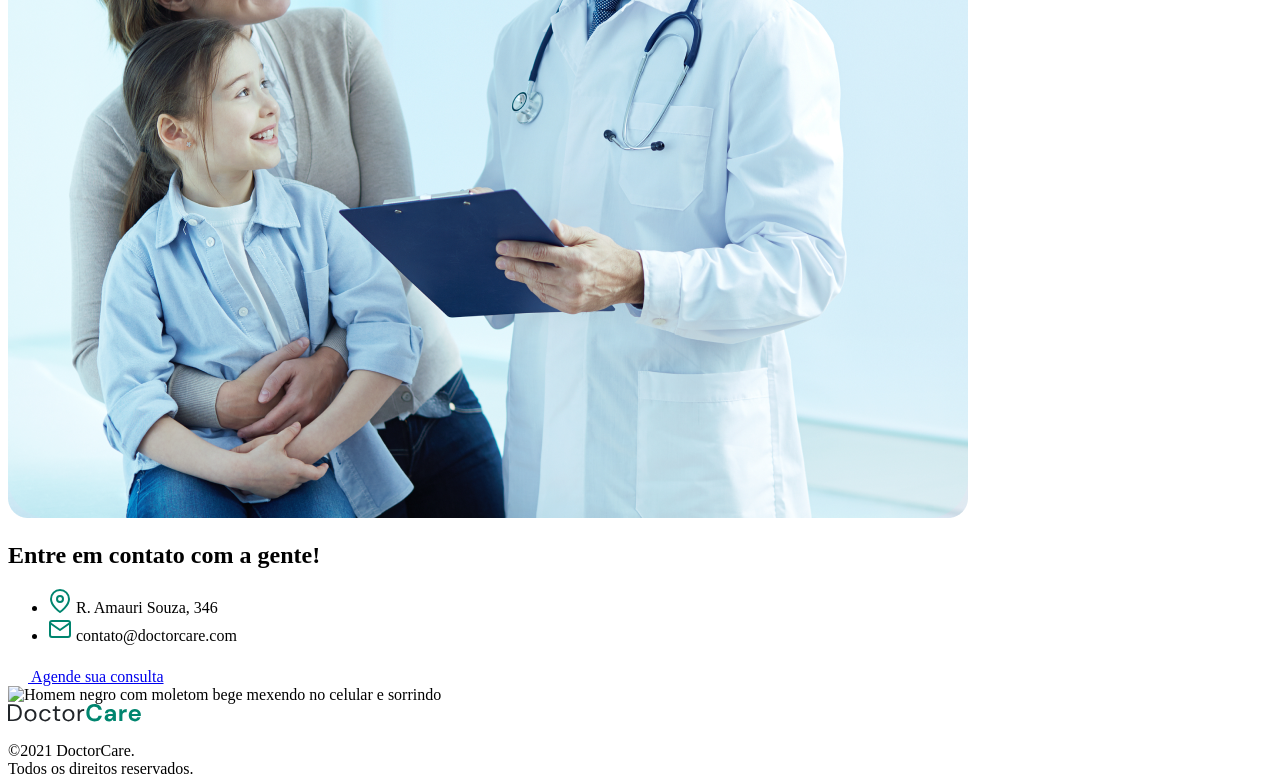
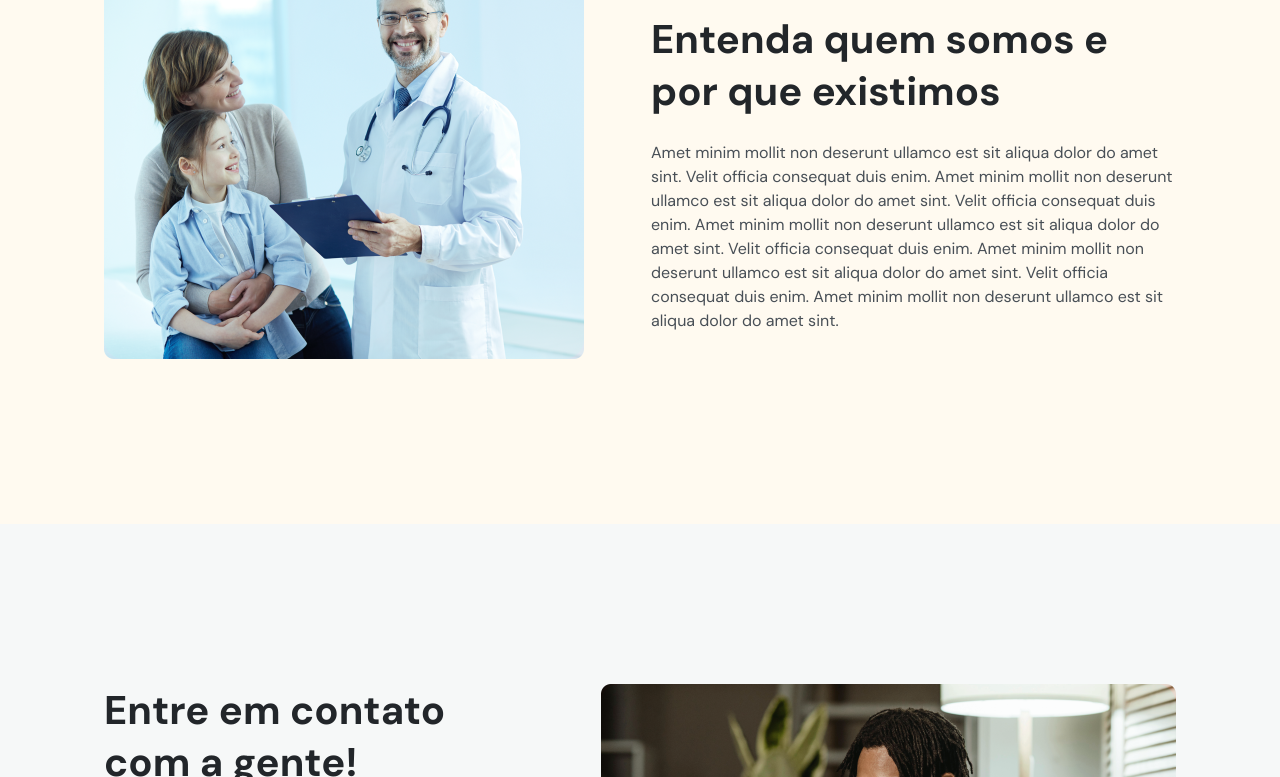
Before and after one commit to iasmimcarv-dev/doctorcare, a plain HTML site: page index.html in a window 1280 px wide. Shown: the part 2023-2800 px from the top of the page. Drawn offline with nearby package versions, Linux system fonts and the light colour scheme; the site is published under a folder, as on GitHub Pages, so addresses that start at the root find nothing.

Commit message:
ajuste de links relativos

```diff
--- a/index.html
+++ b/index.html
@@ -5,7 +5,7 @@
     <meta name="viewport" content="width=device-width, initial-scale=1.0" />
     <title>DoctorCare</title>
 
-    <link rel="stylesheet" href="/style.css" />
+    <link rel="stylesheet" href="./style.css" />
 
     <link rel="preconnect" href="https://fonts.googleapis.com" />
     <link rel="preconnect" href="https://fonts.gstatic.com" crossorigin />
@@ -258,7 +258,7 @@
 
         <div class="col-b">
           <img
-            src="/assets/mulher-negra-com-moleton-verde-com-as-duas-maos-no-peito.png"
+            src="./assets/mulher-negra-com-moleton-verde-com-as-duas-maos-no-peito.png"
             alt="Mulher negra vestindo moletom verde com as duas mãos no peito e sorrindo"
           />
         </div>
@@ -469,7 +469,7 @@
 
         <div class="col-b">
           <img
-            src="assets/doutor-feliz-segurando-prancheta-com-pacientes.png"
+            src="./assets/doutor-feliz-segurando-prancheta-com-pacientes.png"
             alt="Doutor feliz segurando prancheta com pacientes"
           />
         </div>
@@ -559,7 +559,7 @@
 
         <div class="cal-b">
           <img
-            src="/assets/homem-negro-com-moletom-bege-mexendo-no-celular.png"
+            src="./assets/homem-negro-com-moletom-bege-mexendo-no-celular.png"
             alt="Homem negro com moletom bege mexendo no celular e sorrindo"
           />
         </div>
@@ -738,6 +738,6 @@
 
     <!-- ScrollReaveal Lib -->
     <script src="https://unpkg.com/scrollreveal"></script>
-    <script src="main.js"></script>
+    <script src="./main.js"></script>
   </body>
 </html>
```
